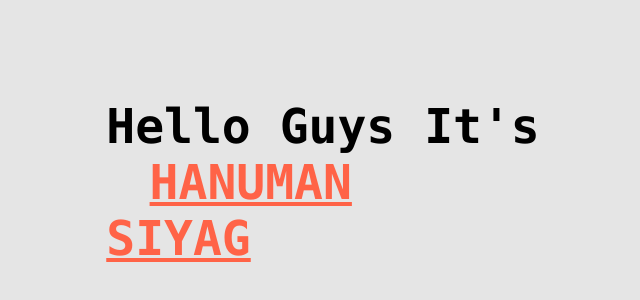
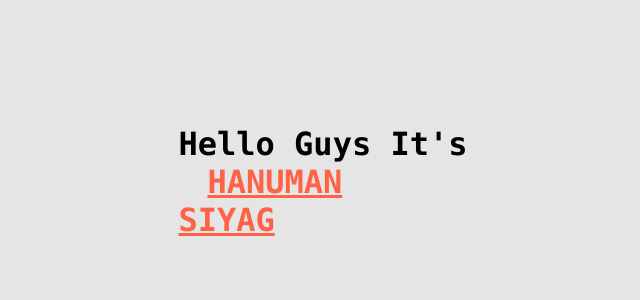
Before and after one commit to Hanumansiyag/Name-Rotate, a plain HTML site: page index.html in a window 1280 px wide. Shown: the part 218-518 px from the top of the page, without its empty margins (317-957 px from the left). Drawn offline with Linux system fonts and the light colour scheme.

Commit message:
Update index.html

```diff
--- a/index.html
+++ b/index.html
@@ -17,7 +17,7 @@
 		 	background-color: rgba(0,0,0,0.1);
 		 }
 		 .container h2{
-		 	font-size: 3rem;
+		 	font-size: 2rem;
 		 	font-family: 'consolas', sans-serif;
 		 }
 		 .container h2 span{
@@ -32,7 +32,7 @@
 		 }
 	</style>
 </head>
-<body style="backgroung-color:blue;">
+<body>
 	<div class="container">
 		<h2>Hello Guys It's<br><span>Hanuman Siyag</span></h2>
 	</div>
```
